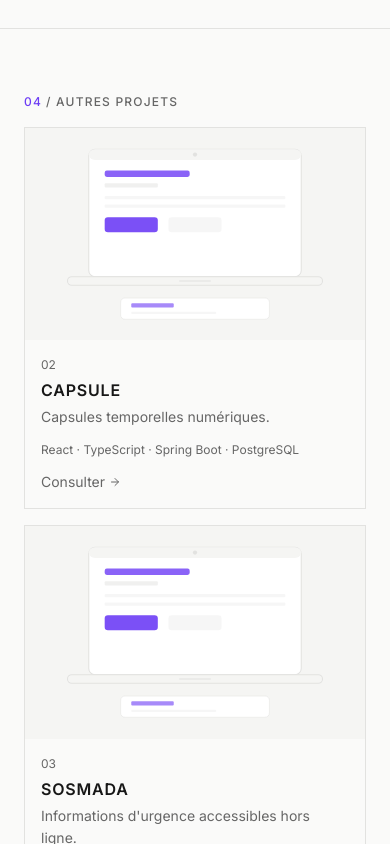
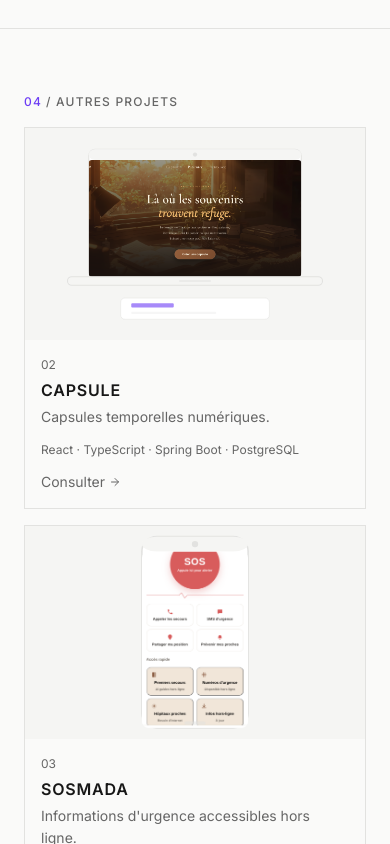
Before and after one commit to ItokianaRAKT/portfolio, a React (Vite) app: page / in a window 390 px wide. Shown: the part 2800-3644 px from the top of the page. Built offline with nearby package versions, Linux system fonts and the light colour scheme.

Commit message:
feat: add phone mockup for sosmada card + image support

```diff
--- a/src/components/ProjectCard.tsx
+++ b/src/components/ProjectCard.tsx
@@ -22,23 +22,65 @@ export function ProjectCard({ project }: ProjectCardProps) {
       className="group flex flex-col border border-border-light transition-colors duration-200 hover:border-primary-light dark:border-border-dark dark:hover:border-primary-dark"
     >
       <div className="relative aspect-[16/10] overflow-hidden bg-surface-light dark:bg-surface-dark">
+        {project.device === 'phone' ? (
           <svg viewBox="0 0 320 200" fill="none" xmlns="http://www.w3.org/2000/svg" className="h-full w-full">
+            <defs>
+              {project.image && (
+                <clipPath id={`clip-card-${project.id}`}>
+                  <rect x="110" y="24" width="100" height="166" rx="6" />
+                </clipPath>
+              )}
+            </defs>
+            <rect width="320" height="200" fill={bgColor} />
+            <rect x="110" y="10" width="100" height="180" rx="14" fill={screenColor} stroke={borderColor} strokeWidth="1.5" />
+            <rect x="110" y="10" width="100" height="14" rx="14" fill={bgColor} />
+            <circle cx="160" cy="17" r="3" fill={borderColor} />
+            {project.image ? (
+              <image href={project.image} x="110" y="24" width="100" height="166" clipPath={`url(#clip-card-${project.id})`} preserveAspectRatio="xMidYMid slice" />
+            ) : (
+              <>
+                <rect x="122" y="36" width="56" height="5" rx="1.5" fill={accentColor} opacity="0.8" />
+                <rect x="122" y="46" width="36" height="3" rx="1" fill={borderColor} opacity="0.5" />
+                <rect x="122" y="56" width="76" height="2.5" rx="1" fill={borderColor} opacity="0.3" />
+                <rect x="122" y="63" width="76" height="2.5" rx="1" fill={borderColor} opacity="0.3" />
+                <rect x="122" y="74" width="36" height="10" rx="2" fill={accentColor} opacity="0.9" />
+                <rect x="164" y="74" width="36" height="10" rx="2" fill={borderColor} opacity="0.3" />
+              </>
+            )}
+            <rect x="150" y="184" width="20" height="3" rx="1.5" fill={borderColor} opacity="0.5" />
+          </svg>
+        ) : (
+          <svg viewBox="0 0 320 200" fill="none" xmlns="http://www.w3.org/2000/svg" className="h-full w-full">
+            <defs>
+              {project.image && (
+                <clipPath id={`clip-card-${project.id}`}>
+                  <rect x="60" y="30" width="200" height="110" rx="3" />
+                </clipPath>
+              )}
+            </defs>
             <rect width="320" height="200" fill={bgColor} />
             <rect x="60" y="20" width="200" height="120" rx="6" fill={screenColor} stroke={borderColor} strokeWidth="1" />
             <rect x="60" y="20" width="200" height="10" rx="6" fill={bgColor} />
             <circle cx="160" cy="25" r="2" fill={borderColor} />
+            {project.image ? (
+              <image href={project.image} x="60" y="30" width="200" height="110" clipPath={`url(#clip-card-${project.id})`} preserveAspectRatio="xMidYMid slice" />
+            ) : (
+              <>
                 <rect x="75" y="40" width="80" height="6" rx="2" fill={accentColor} opacity="0.8" />
                 <rect x="75" y="52" width="50" height="4" rx="1" fill={borderColor} opacity="0.5" />
                 <rect x="75" y="64" width="170" height="3" rx="1" fill={borderColor} opacity="0.3" />
                 <rect x="75" y="72" width="170" height="3" rx="1" fill={borderColor} opacity="0.3" />
                 <rect x="75" y="84" width="50" height="14" rx="3" fill={accentColor} opacity="0.9" />
                 <rect x="135" y="84" width="50" height="14" rx="3" fill={borderColor} opacity="0.3" />
+              </>
+            )}
             <rect x="40" y="140" width="240" height="8" rx="4" fill={bgColor} stroke={borderColor} strokeWidth="1" />
             <rect x="145" y="143" width="30" height="2" rx="1" fill={borderColor} opacity="0.5" />
             <rect x="90" y="160" width="140" height="20" rx="4" fill={screenColor} stroke={borderColor} strokeWidth="0.5" />
             <rect x="100" y="165" width="40" height="4" rx="1" fill={accentColor} opacity="0.6" />
             <rect x="100" y="173" width="80" height="2" rx="1" fill={borderColor} opacity="0.3" />
           </svg>
+        )}
       </div>
 
       <div className="flex flex-1 flex-col p-4">
--- a/src/data/projects.ts
+++ b/src/data/projects.ts
@@ -5,6 +5,8 @@ export interface Project {
   description: string
   stack: string[]
   href?: string
+  image?: string
+  device?: 'laptop' | 'phone'
 }
 
 export const projects: Project[] = [
@@ -14,6 +16,7 @@ export const projects: Project[] = [
     title: 'CAPSULE',
     description: 'Capsules temporelles numériques.',
     stack: ['React', 'TypeScript', 'Spring Boot', 'PostgreSQL'],
+    image: '/capsule.png',
   },
   {
     id: 'sosmada',
@@ -21,6 +24,8 @@ export const projects: Project[] = [
     title: 'SOSMADA',
     description: "Informations d'urgence accessibles hors ligne.",
     stack: ['React Native', 'TypeScript', 'Expo', 'SQLite'],
+    image: '/sos_mada.png',
+    device: 'phone',
   },
   {
     id: 'exam-hub',
```
Also changed, not shown: public/sos_mada.png (added). Lines whose indentation alone changed are shown as unchanged.
